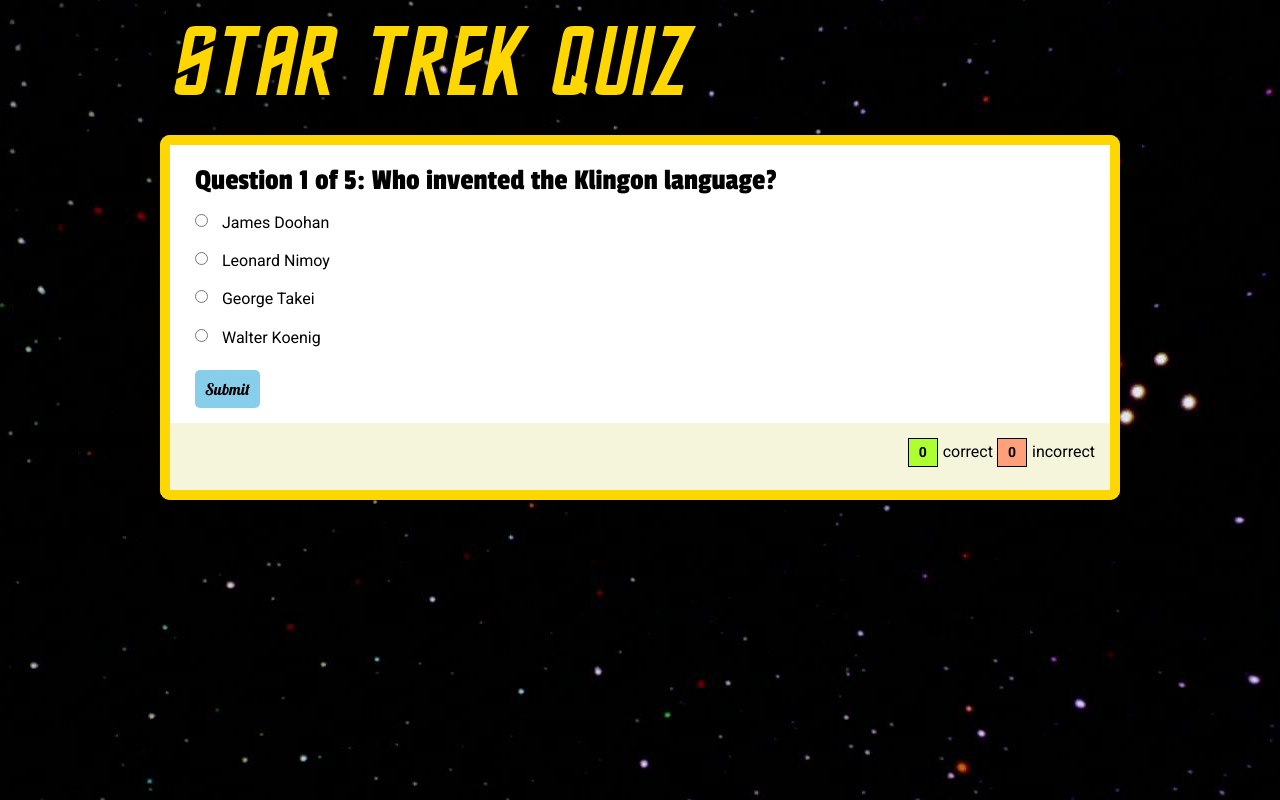
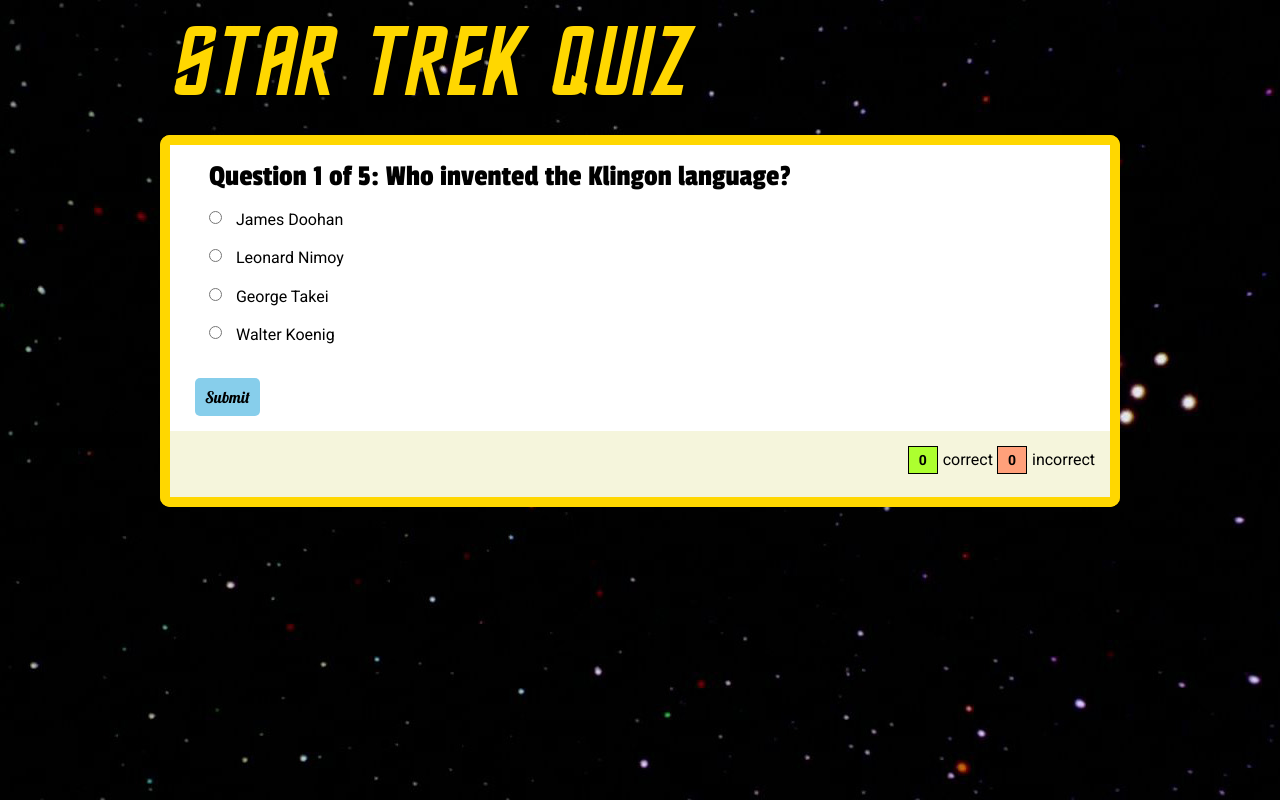
Before and after one commit to carabus/quiz-app-jquery, a plain HTML site: page index.html in a window 1280 px wide. Both pictures are taken after a click on the button "Start Quiz!". Drawn offline with nearby package versions, Linux system fonts and the light colour scheme.

Commit message:
Fixed a11y issues from aXe review

```diff
--- a/index.css
+++ b/index.css
@@ -74,6 +74,10 @@ img {
 .quiz-item a:visited,
 .quiz-item a:active {
   color: black;
+}
+
+.quiz-item fieldset {
+  border: 0;
 }
 
 .question {
--- a/index.html
+++ b/index.html
@@ -32,8 +32,8 @@
     <div class="row js-quiz-item invisible">
       <div class="col-12 quiz-item-header">
         <form id="js-quiz-item" class="quiz-item" method="post" action="/submit-quiz-item">
-          <p class="question js-question"></p>
-
+           <fieldset>
+            <legend class="question js-question"></legend>
             <div class="radio-option-container">
               <input type="radio" name="answer-options" id="option-0" value="0" required>
               <label for="option-0"></label>
@@ -53,6 +53,7 @@
               <input type="radio" name="answer-options" id="option-3" value="3">
               <label for="option-3"></label>
             </div>
+          </fieldset>
 
           <div class="form-buttons-container">
             <button type='submit'>Submit</button>
```
Lines whose indentation alone changed are shown as unchanged.
